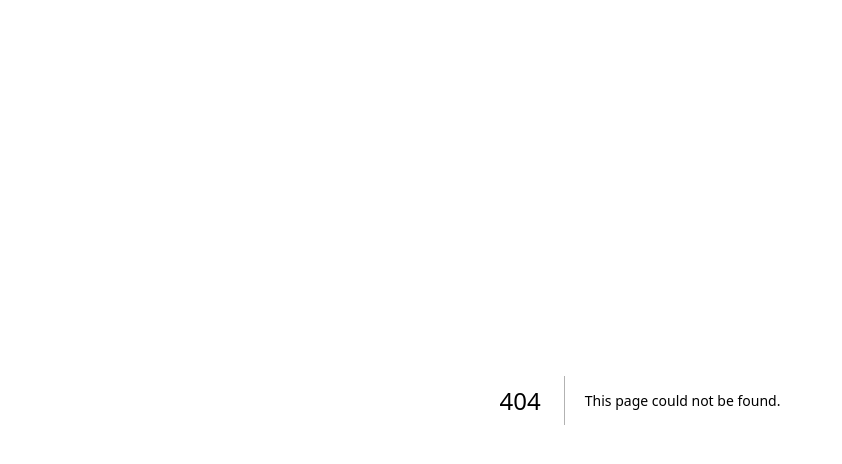
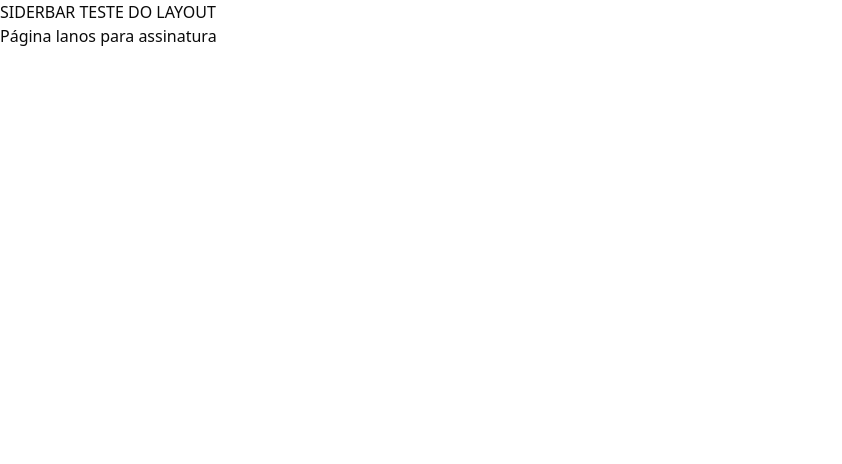
Before and after one commit to LeoMarreco/saas-odontopro, a Next.js app in the folder odontopro/: page /dashboard/plans in a window 1280 px wide. Before the commit this address had no page. Shown: the top 464 px of the page, without its empty margins (0-842 px from the left). Built offline with nearby package versions, Linux system fonts and the light colour scheme.

Commit message:
Criada as rotas Layout, plans, profile e service

```diff
--- /dev/null
+++ b/odontopro/app/(panel)/dashboard/layout.tsx
@@ -0,0 +1,15 @@
+import React from "react";
+
+export default function DashboardLayout({
+    children,
+}: {
+    children: React.ReactNode
+}){
+    return(
+        <>
+        <h1>SIDERBAR TESTE DO LAYOUT</h1>
+        {children}
+        </>
+    )
+
+}
--- /dev/null
+++ b/odontopro/app/(panel)/dashboard/plans/page.tsx
@@ -0,0 +1,9 @@
+export default function Plans() {
+    return(
+        <section>
+            <h1>
+                Página lanos para assinatura
+            </h1>
+        </section>
+    )
+}
--- /dev/null
+++ b/odontopro/app/(panel)/dashboard/profile/page.tsx
@@ -0,0 +1,9 @@
+export default function Profile() {
+    return(
+        <section>
+            <h1>
+                Página Perfil
+            </h1>
+        </section>
+    )
+}
--- /dev/null
+++ b/odontopro/app/(panel)/dashboard/services/page.tsx
@@ -0,0 +1,9 @@
+export default function Services() {
+    return(
+        <section>
+            <h1>
+                Página Serviços
+            </h1>
+        </section>
+    )
+}
```
